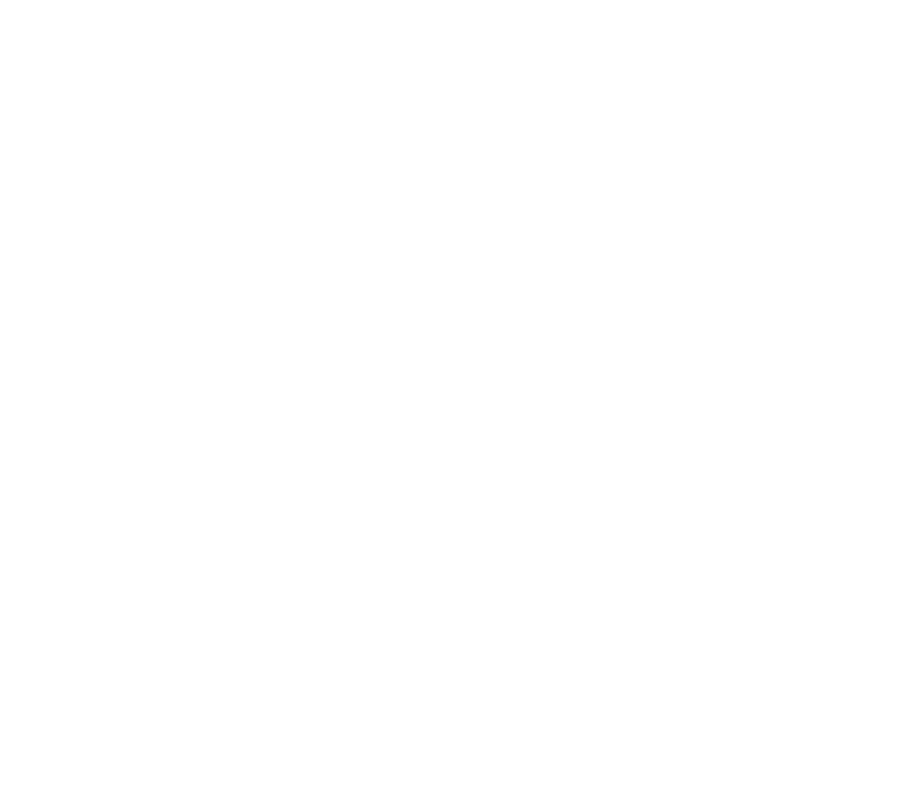
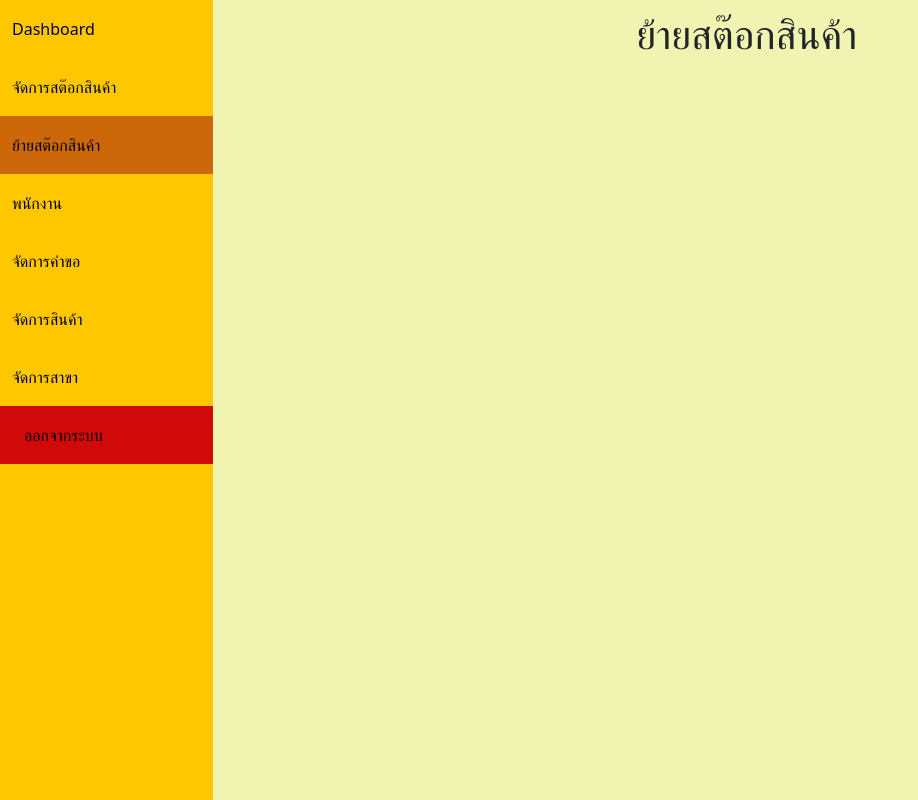
Before and after one commit to 6410210066/proeject2, a React (Create React App) app in the folder client/: page /transfer in a window 1280 px wide. Before the commit this address had no page. Shown: the whole page, without its empty margins (0-918 px from the left). Built offline with nearby package versions, Linux system fonts and the light colour scheme.

Commit message:
update 21/8 1.00

```diff
--- a/client/src/components/owner/Ownernav.js
+++ b/client/src/components/owner/Ownernav.js
@@ -12,11 +12,11 @@
                 <div className="row a-style" style={{margin:"0"}}>
                             <Link className={props.page===1 && "active"} to="/home">Dashboard</Link>
                             <Link className={props.page===2 && "active"} to="/owner/stock">จัดการสต๊อกสินค้า</Link>
-                            <Link className={props.page===3 && "active"} to="#">ย้ายสต๊อกสินค้า</Link>
+                            <Link className={props.page===3 && "active"} to="/transfer">ย้ายสต๊อกสินค้า</Link>
                             <Link className={props.page===4 && "active"} to="/owner/employee">พนักงาน</Link>
                             <Link className={props.page===5 && "active"} to="#">จัดการคำขอ</Link>
                             <Link className={props.page===6 && "active"} to="/owner/product">จัดการสินค้า</Link>
-                            <Link className={props.page===7 && "active"} to="#">จัดการสาขา</Link>
+                            <Link className={props.page===7 && "active"} to="/owner/branch">จัดการสาขา</Link>
                         <div className="logout">
                             <Link onClick={clear} to="/">ออกจากระบบ</Link>
                         </div>
--- a/client/src/components/owner/Transfer.js
+++ b/client/src/components/owner/Transfer.js
@@ -1,8 +1,20 @@
-
+import Ownernav from "./Ownernav";
 export default function Transfer(){
+    let page =3;
     return(
         <>
+            <div  className="container-fluid " >
+                <div className="row ">
+                    <div className="col-lg-2 nav" style={{padding:"0"}}>
+                         <Ownernav page={page} />
+                    </div>
+                        <div className="col-lg-10 content" style={{padding:"0"}}>
+                            <h1 className="header">ย้ายสต๊อกสินค้า</h1>
 
+                        </div>
+
+                </div>
+            </div>
         </>
     )
 }
--- a/client/src/index.js
+++ b/client/src/index.js
@@ -16,7 +16,7 @@
 import ProductForm from './components/owner/ProductForm';
 import EmployeeForm from './components/owner/EmployeeForm';
 import OwnerStock from './components/owner/OwnerStock';
-
+import Transfer from './components/owner/Transfer';
 const root = ReactDOM.createRoot(document.getElementById('root'));
 
 root.render(
@@ -32,6 +32,7 @@
       <Route path="employee/:emp_id" element={<EmployeeForm />} />
       <Route path="owner/stock" element={<OwnerStock />} />
       <Route path="product/detail/:product_id" element={<ProductForm />} />
+      <Route path="transfer" element={<Transfer /> } />
     </Routes>
   </BrowserRouter>,
   // document.getElementById('root')
```
Also changed, not shown: 2 other files (tests, documents, lock files or other folders).
